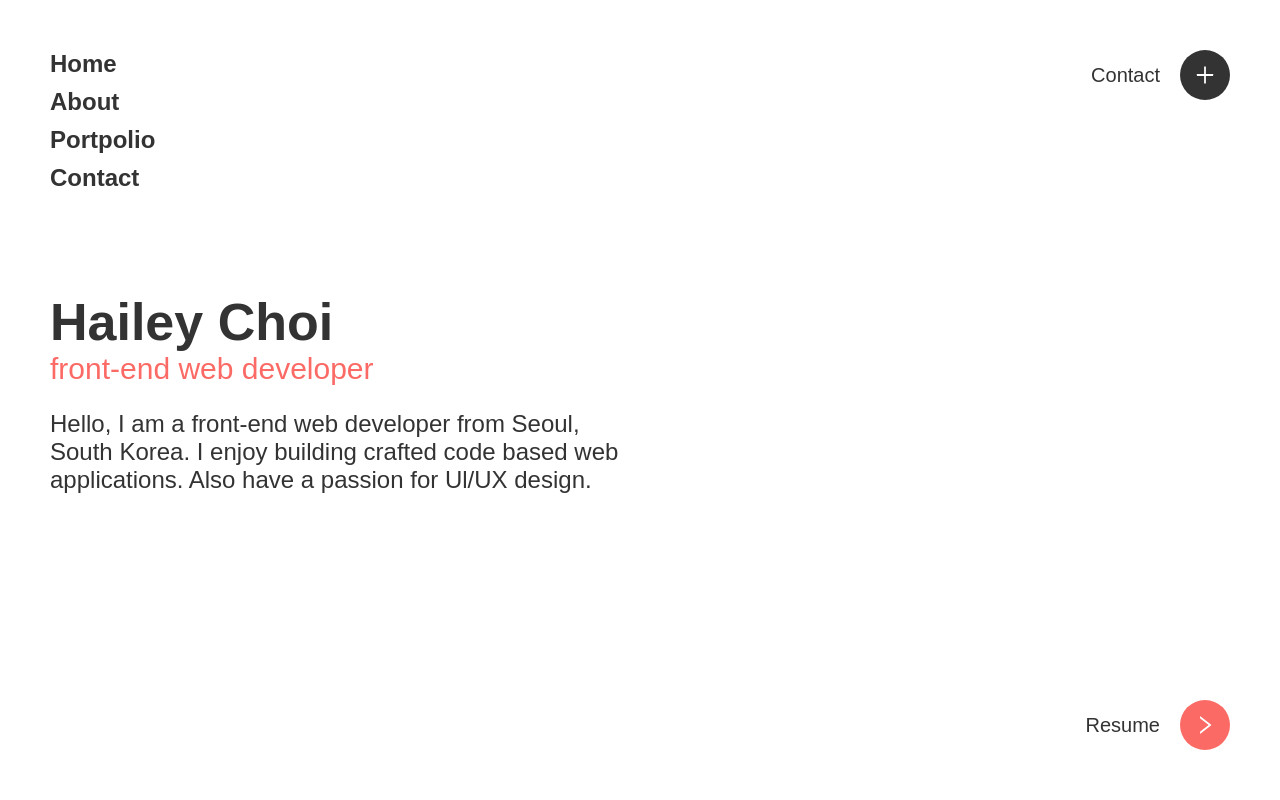
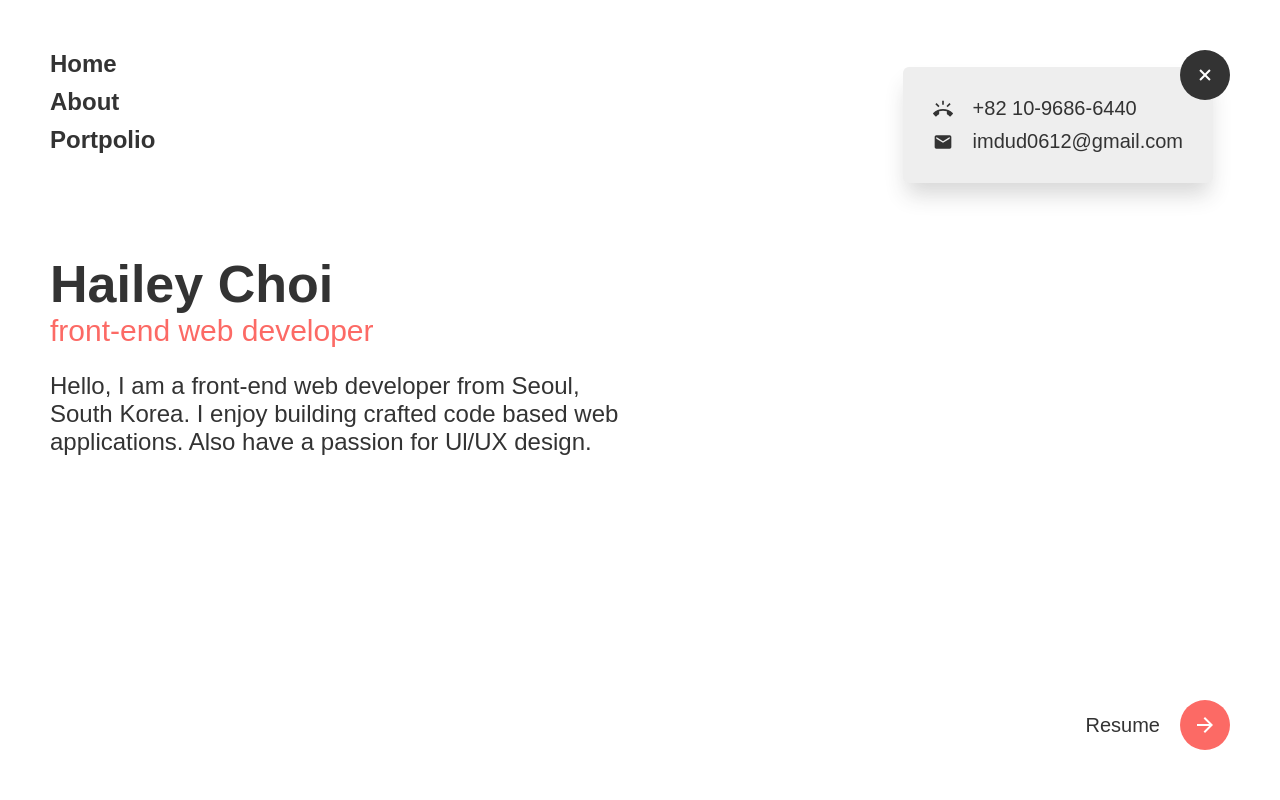
Before and after one commit to haileychoi15/portfolio, a React (Create React App) app: page / in a window 1280 px wide. Both pictures are taken after a click on the button 1205 px from the left and 75 px from the top of the page. Shown: the top 800 px of the page. Built offline with nearby package versions, Linux system fonts and the light colour scheme; a web font is replaced by a local one.

Commit message:
Contact styling

```diff
--- a/src/App.js
+++ b/src/App.js
@@ -1,21 +1,17 @@
 import React, { Fragment } from 'react';
 import GlobalStyles from "./components/GlobalStyles";
 import Home from './components/Home';
-import Aside from './components/Aside';
 import About from './components/About';
-import Portpolio from "./components/Portpolio";
-import Contact from "./components/Contact";
+import Portfolio from "./components/Portfolio";
 
 function App() {
     return (
         <Fragment>
             <GlobalStyles />
             <div>
-                {/*<Aside />*/}
                 <Home />
                 <About />
-                <Portpolio />
-                <Contact />
+                <Portfolio />
             </div>
         </Fragment>
     );
--- a/src/components/Aside.js
+++ b/src/components/Aside.js
@@ -1,6 +1,6 @@
 import React from 'react';
 import styled from 'styled-components';
-import { FaGithub, FaInstagram, FaYoutube } from 'react-icons/fa'
+import { FaGithub, FaInstagram } from 'react-icons/fa'
 
 const Container = styled.div`
   position: fixed;
@@ -33,14 +33,14 @@ function Aside() {
         <Container>
             <ul>
                 <li>
-                    <a href="https://github.com/haileychoi15" target="_blank">
+                    <a href="https://github.com/haileychoi15" target="_blank" rel="noopener noreferrer">
                         <IconBlock>
                             <FaGithub />
                         </IconBlock>
                     </a>
                 </li>
                 <li>
-                    <a href="https://github.com/haileychoi15" target="_blank">
+                    <a href="https://github.com/haileychoi15" target="_blank" rel="noopener noreferrer">
                         <IconBlock>
                             <FaInstagram />
                         </IconBlock>
--- a/src/components/CircleButton.js
+++ b/src/components/CircleButton.js
@@ -1,5 +1,6 @@
-import React from 'react';
+import React, {useState} from 'react';
 import styled, { css } from 'styled-components';
+import Contact from "./Contact";
 
 const backgroundColor = css`
   ${props => css`
@@ -8,6 +9,7 @@ const backgroundColor = css`
 `;
 
 const ButtonBlock = styled.button`
+  position: relative;
   display: flex;
   justify-content: center;
   align-items: center;
@@ -21,6 +23,12 @@ const ButtonBlock = styled.button`
   &:hover {
     box-shadow: 0 5px 8px -2px rgba(50, 50, 93, 0.5);
   }
+  & .button-icon {
+    transition: all 150ms ease-in-out;
+    ${props => props.open && css`
+    transform: rotate(45deg);
+  `}
+  }
   @media screen and (min-width: 768px) {
     width: 50px;
     height: 50px;
@@ -30,8 +38,17 @@ const ButtonBlock = styled.button`
 `;
 
 function CircleButton({ children, color }) {
+    const [open, setOpen] = useState(false);
+    const handleClick = () => {
+        if(color === 'black') setOpen(!open);
+    }
     return (
-        <ButtonBlock color={color}>{children}</ButtonBlock>
+        <>
+            <Contact open={open} />
+            <ButtonBlock color={color} onClick={handleClick} open={open}>
+                {children}
+            </ButtonBlock>
+        </>
     );
 }
 
--- a/src/components/Contact.js
+++ b/src/components/Contact.js
@@ -1,19 +1,76 @@
 import React from 'react';
-import styled from 'styled-components';
+import styled, { css } from 'styled-components';
+import { MdRingVolume, MdEmail } from 'react-icons/md';
 
 const Container = styled.div`
-  width: 100%;
-  color: #333;
+  position: absolute;
+  top: 10px;
+  right: 10px;
+  padding: 20px;
+  border: #e3e3e3;
+  border-radius: 6px;
+  font-size: 16px;
+  color: #333333;
   background-color: #eee;
+  transition: all 150ms ease-in-out;
+  opacity: 0;
+  box-shadow: 0 15px 22px -4px rgba(50, 50, 50, 0.2);
   @media screen and (min-width: 768px) {
-     height: 800px;
+    top: 17px;
+    right: 17px;
+    padding: 30px;
+    font-size: 20px;
+  }
+  ${props => props.open && css`
+    opacity: 1;
+  `}
+`;
+
+const ContactGroup = styled.div`
+  display: flex;
+  align-items: center;
+  & + & {
+    margin-top: 10px;
+  }
+  & dt {
+    display: flex;
+    justify-content: center;
+    align-items: center;
+  }
+  & dd {
+    margin-left: 20px;
+  }
+`;
+
+const Link = styled.a`
+  transition: all 150ms ease-in-out;
+  &:hover {
+    color: rgb(252, 106, 101);
   }
 `;
 
 
-function Contact () {
+function Contact ({ open }) {
     return (
-        <Container id="contact">
+        <Container open={open}>
+            <dl>
+                <ContactGroup>
+                    <dt aria-label="Tel">
+                        <MdRingVolume />
+                    </dt>
+                    <dd>
+                        <Link href="tel:+82 10-9686-6440">+82 10-9686-6440</Link>
+                    </dd>
+                </ContactGroup>
+                <ContactGroup>
+                    <dt aria-label="Email">
+                        <MdEmail />
+                    </dt>
+                    <dd>
+                        <Link href="mailto:imdud0612@gmail.com">imdud0612@gmail.com</Link>
+                    </dd>
+                </ContactGroup>
+            </dl>
         </Container>
     );
 }
--- a/src/components/GlobalStyles.js
+++ b/src/components/GlobalStyles.js
@@ -1,4 +1,3 @@
-import React from 'react';
 import { createGlobalStyle } from "styled-components";
 
 const GlobalStyles = createGlobalStyle`
@@ -24,6 +23,11 @@ const GlobalStyles = createGlobalStyle`
     list-style: none;
   }
 
+  dl, dt, dd {
+    margin: 0;
+    padding: 0;
+  }
+
   a {
     text-decoration: none;
     color: #333;
--- a/src/components/Header.js
+++ b/src/components/Header.js
@@ -48,9 +48,6 @@ function Header () {
                 <Li>
                     <Link href="#portpolio">Portpolio</Link>
                 </Li>
-                <Li>
-                    <Link href="#contact">Contact</Link>
-                </Li>
             </Ul>
         </Container>
     );
--- a/src/components/Home.js
+++ b/src/components/Home.js
@@ -1,6 +1,6 @@
-import React from 'react';
+import React, {useState} from 'react';
 import styled from 'styled-components';
-import { AiOutlineRight, AiOutlinePlus } from 'react-icons/ai';
+import { MdAdd, MdArrowForward } from 'react-icons/md';
 import Header from './Header';
 import CircleButton from "./CircleButton";
 
@@ -112,13 +112,13 @@ function Home () {
             <MenuButton>
                 <ButtonText>Contact</ButtonText>
                 <CircleButton color="black">
-                    <AiOutlinePlus className="button-icon" />
+                    <MdAdd className="button-icon" />
                 </CircleButton>
             </MenuButton>
             <ResumeButton>
                 <ButtonText>Resume</ButtonText>
                 <CircleButton>
-                    <AiOutlineRight />
+                    <MdArrowForward />
                 </CircleButton>
             </ResumeButton>
         </Container>
--- a/src/components/Portpolio.js
+++ b/src/components/Portfolio.js
@@ -1,7 +1,8 @@
-import React from 'react';
+import React, {useEffect, useState} from 'react';
 import styled from 'styled-components';
 import Project from './Project';
 import Category from './Category';
+import Aside from "./Aside";
 
 const Container = styled.div`
   width: 100%;
@@ -12,24 +13,37 @@ const Container = styled.div`
   }
 `;
 
-function Portpolio () {
+function Portfolio () {
+    // onScroll event 사용하는 것으로 바꾸기
+    const [scroll, setScroll] = useState(false);
+    const handleScroll = () => {
+        window.scrollY > 1000 ? setScroll(true) : setScroll(false);
+        console.log(scroll);
+    }
+
+    useEffect(() => {
+        window.addEventListener('scroll', handleScroll)
+        return window.removeEventListener('scroll', handleScroll);
+    },[]);
+
     return (
         <Container id="portpolio">
+            {scroll && <Aside />}
             <Category name="Portpolio" />
             <div>
-                <Project
+                <Project id="first"
                     project="Paint Board"
                     type="Experiments"
                     languages="JavaScript"
                     github="https://github.com/haileychoi15/PaintJS"
                     image="/paint-js.png" />
-                <Project
+                <Project id="second"
                     project="Movie App"
                     type="Movie Recommendation Service"
                     languages="ReactJS"
                     github="https://github.com/haileychoi15/movie-app"
                     image="/movie-app.png" />
-                <Project
+                <Project id="third"
                     project="Ticket24"
                     type="Performance Booking Service"
                     languages="JavaScript"
@@ -40,4 +54,4 @@ function Portpolio () {
     );
 }
 
-export default Portpolio;
+export default Portfolio;
```
Also changed, not shown: public/IMG_7629.jpg (added), public/logo192.png (added).
